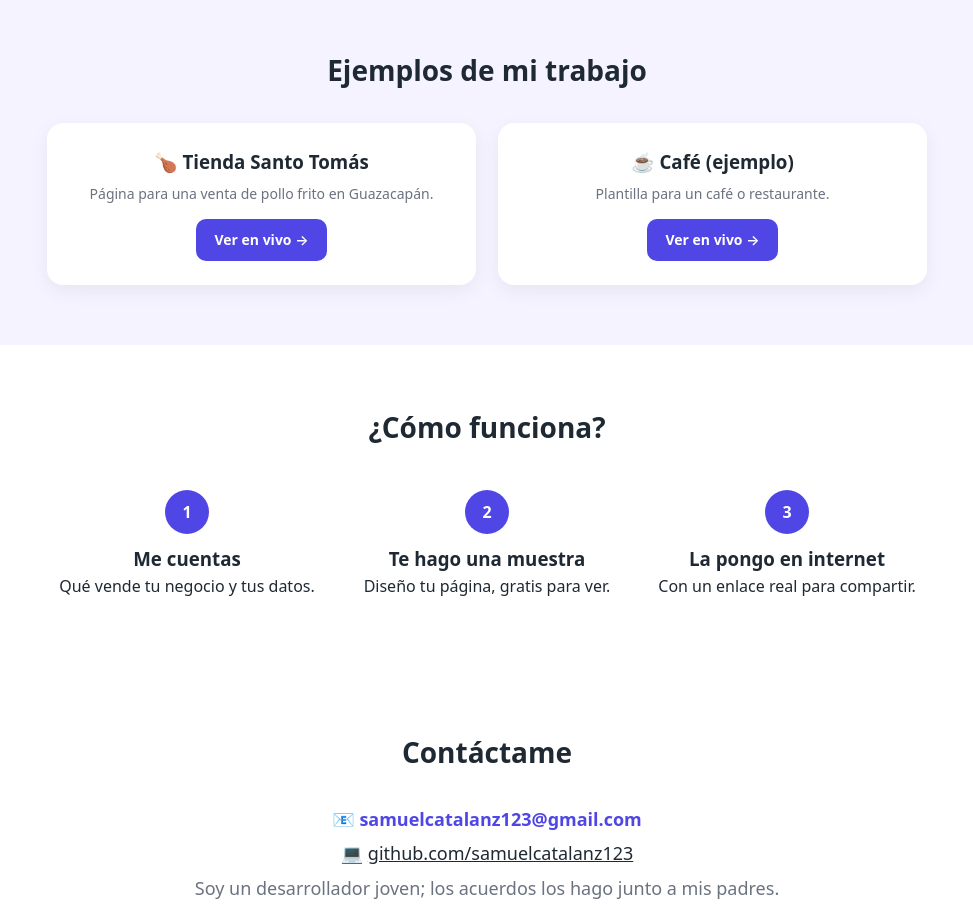
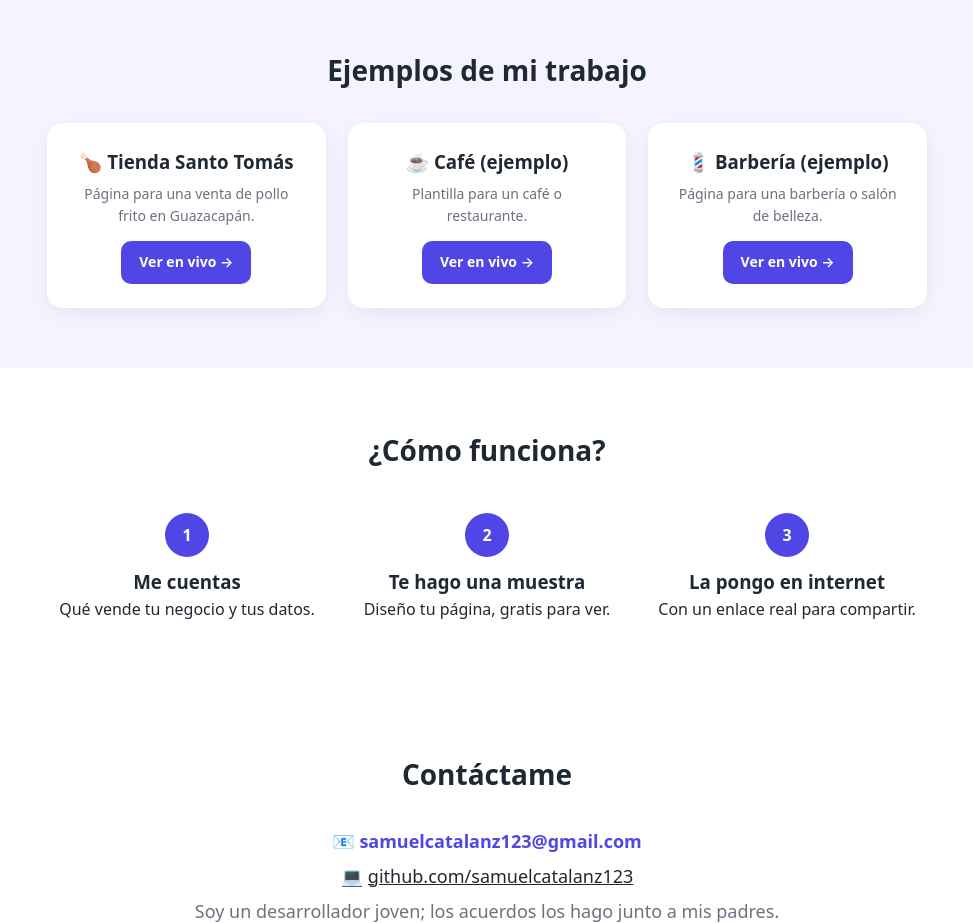
Before and after one commit to samuelcatalanz123/mis-servicios-web, a plain HTML site: page index.html in a window 1280 px wide. Shown: the part 780-1703 px from the top of the page, without its empty margins (153-1126 px from the left). Drawn offline with Linux system fonts and the light colour scheme.

Commit message:
feat: añadir ejemplo de barbería a la página de servicios

```diff
--- a/index.html
+++ b/index.html
@@ -75,6 +75,11 @@
           <p>Plantilla para un café o restaurante.</p>
           <a href="https://samuelcatalanz123.github.io/pagina-negocio/" target="_blank">Ver en vivo →</a>
         </div>
+        <div class="card">
+          <h3>💈 Barbería (ejemplo)</h3>
+          <p>Página para una barbería o salón de belleza.</p>
+          <a href="https://samuelcatalanz123.github.io/barberia-ejemplo/" target="_blank">Ver en vivo →</a>
+        </div>
       </div>
     </div>
   </section>
```
